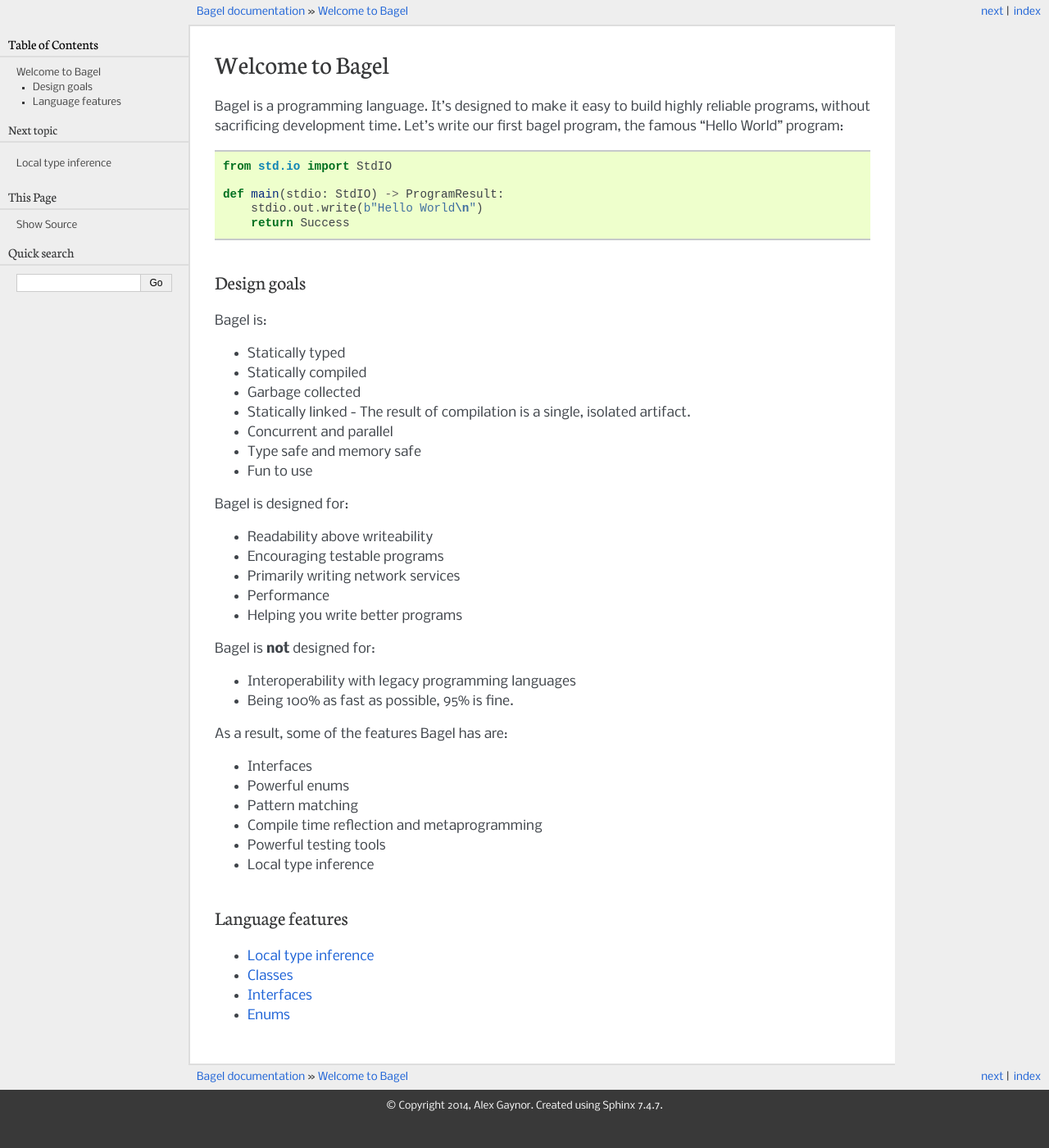
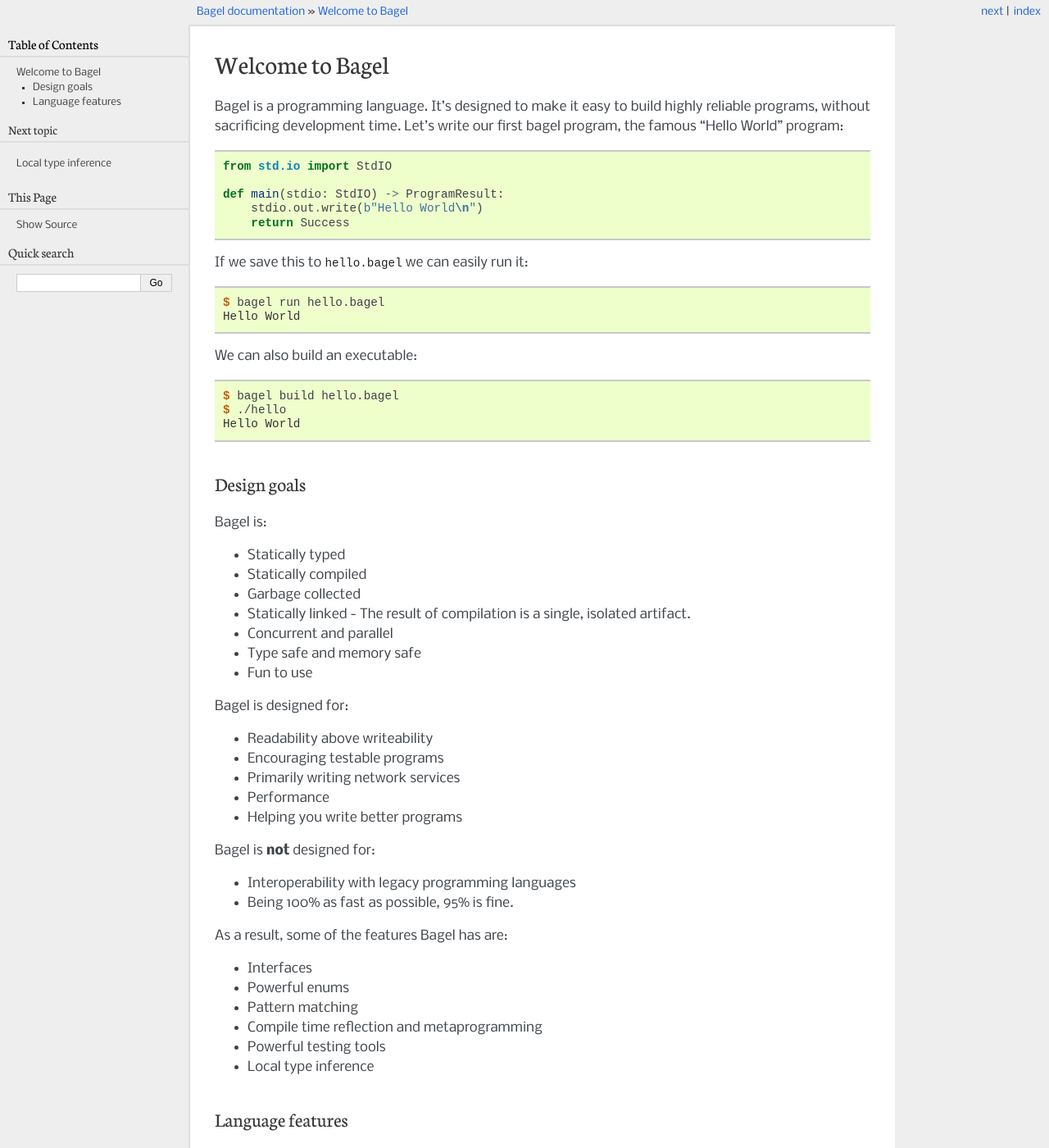
Before and after one commit to alex/bagel, a Sphinx documentation site: the page built from docs/index.rst, in a window 1280 px wide and 1400 px high. Shown: the whole window at 82% size. Built offline with Sphinx 7.4.7, drawn with Linux system fonts in a browser that asks for light colours; some of the changed text lies outside the part shown.

Commit message:
Start of packaging/build docs

```diff
--- a/docs/index.rst
+++ b/docs/index.rst
@@ -10,6 +10,21 @@
     def main(stdio: StdIO) -> ProgramResult:
         stdio.out.write(b"Hello World\n")
         return Success
+
+If we save this to ``hello.bagel`` we can easily run it:
+
+.. code-block:: console
+
+    $ bagel run hello.bagel
+    Hello World
+
+We can also build an executable:
+
+.. code-block:: console
+
+    $ bagel build hello.bagel
+    $ ./hello
+    Hello World
 
 Design goals
 ------------
```
Also changed, not shown: other parts of docs/index.rst (+1 -0 lines), docs/features/packaging.rst (added, +51 -0 lines).
